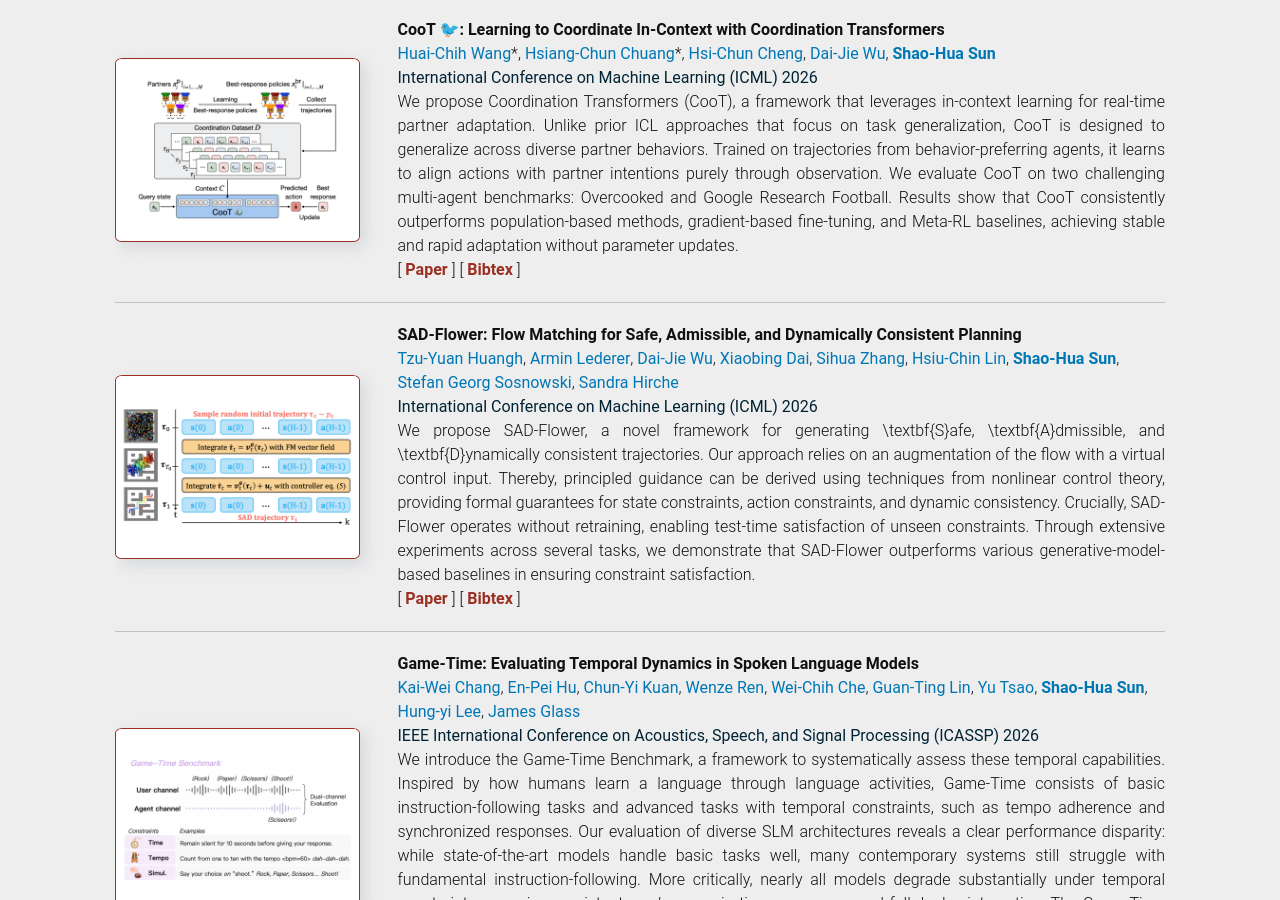
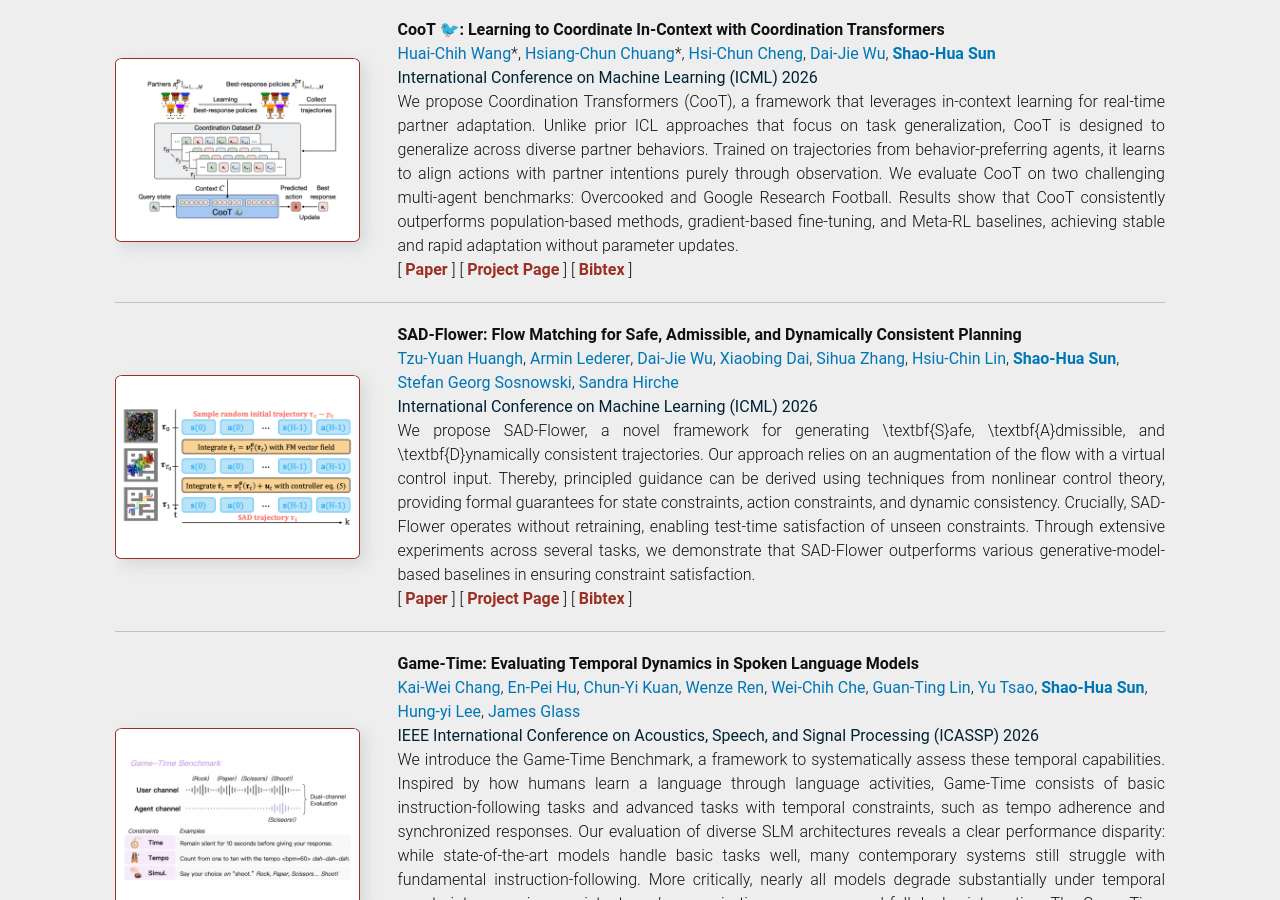
Before and after one commit to shaohua0116/shaohua0116.github.io, a Jekyll site: the page built from index.html, in a window 1280 px wide and 900 px high, scrolled down 1738 px. Built offline with Jekyll 4.4.1, drawn with Linux system fonts in a browser that asks for light colours; some web fonts are replaced.

Commit message:
icml 2026

```diff
--- a/_data/publications.yml
+++ b/_data/publications.yml
@@ -19,6 +19,8 @@
   tags:
     - name: 'Paper'
       url:  'https://arxiv.org/abs/2506.23549'
+    - name: 'Project Page'
+      url:  'https://coot-project.github.io/coot/'
     - name: 'Bibtex'
       url:  '/bibtex/coot.txt'
   publisher:  'International Conference on Machine Learning (ICML) 2026'
@@ -53,6 +55,8 @@
   tags:
     - name: 'Paper'
       url:  'https://arxiv.org/abs/2511.05355'
+    - name: 'Project Page'
+      url:  'https://sadflowerplanning.github.io/project_web/'
     - name: 'Bibtex'
       url:  '/bibtex/sadflower.txt'
   publisher:  'International Conference on Machine Learning (ICML) 2026'
```
